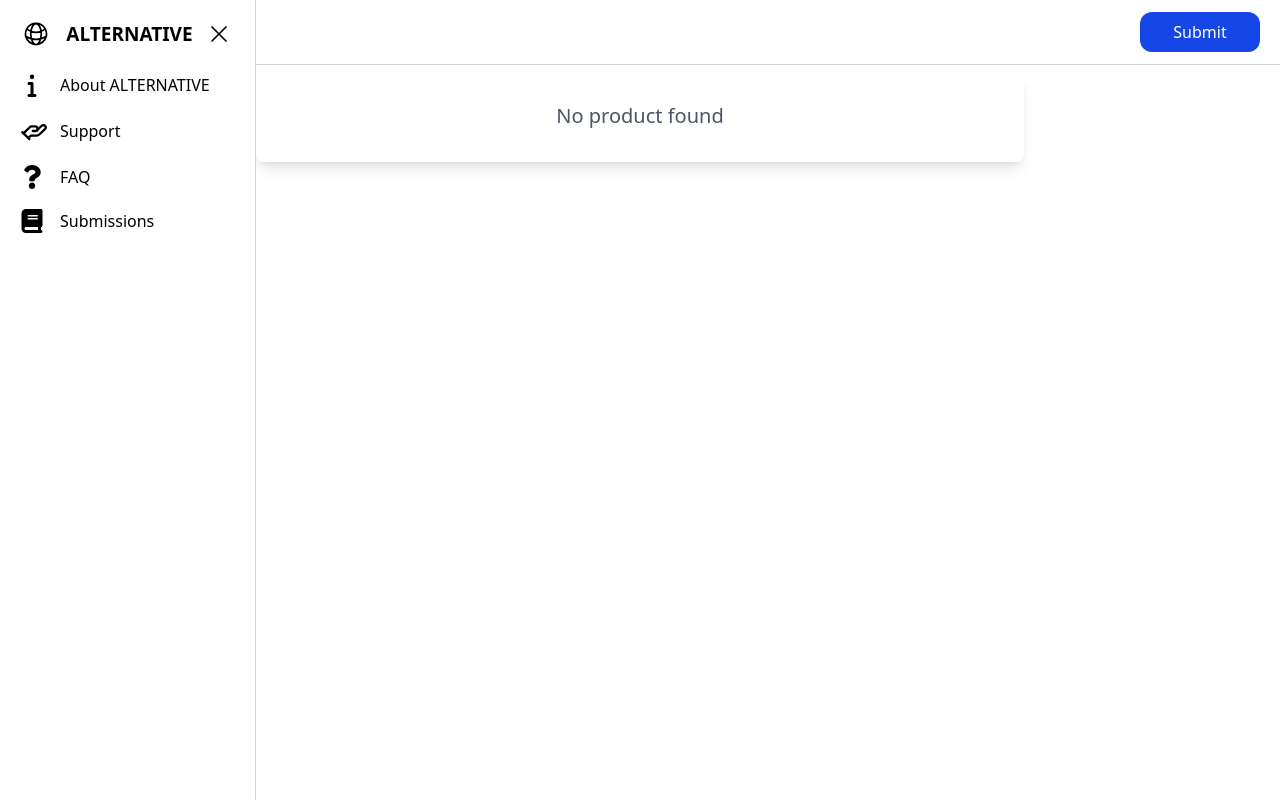
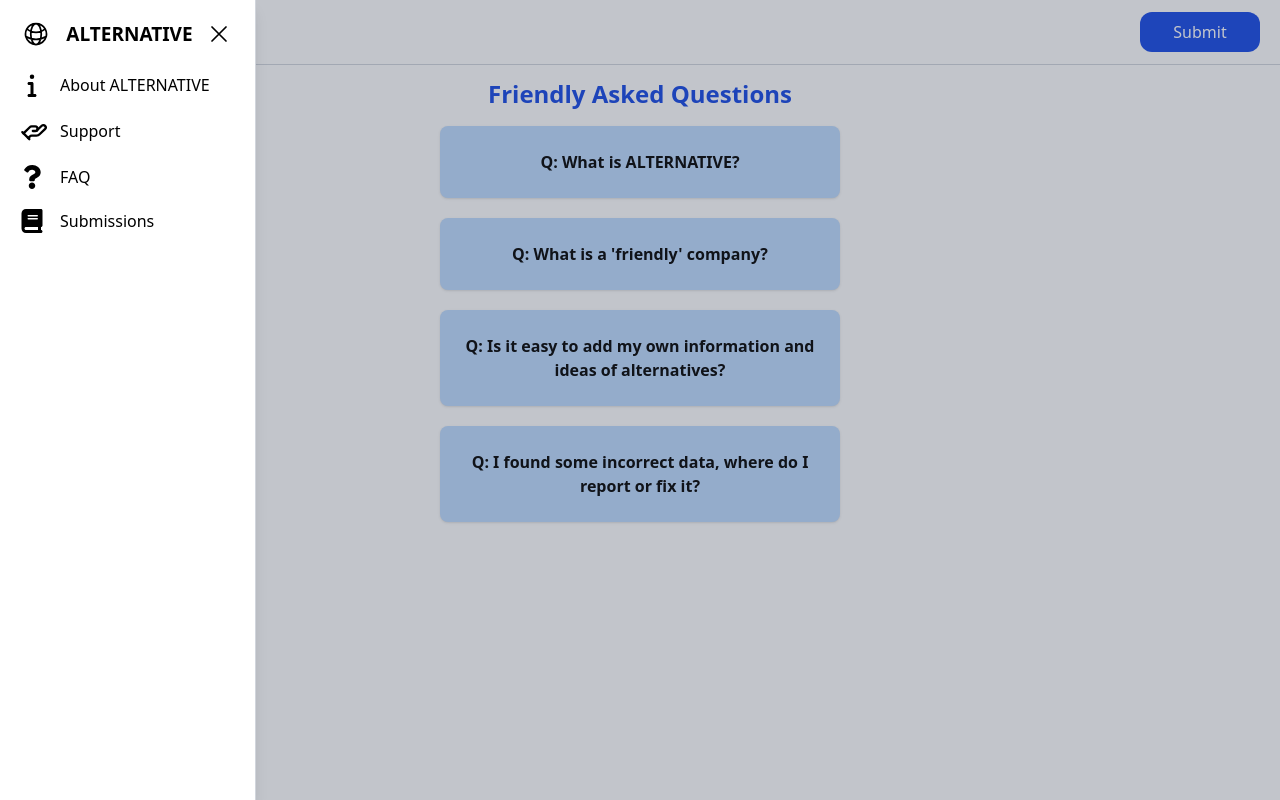
Before and after one commit to pzadev/ALTERNATIVEE, a React (Vite) app in the folder FE/: page /faq in a window 1280 px wide. Both pictures are taken after a click on the icon 32 px from the left and 32 px from the top of the page. Built offline with nearby package versions, Linux system fonts and the light colour scheme; no server answers.

Commit message:
FAQ addition

```diff
--- a/FE/src/Components/App.tsx
+++ b/FE/src/Components/App.tsx
@@ -1,12 +1,12 @@
-import "../App.css"
+import "../App.css";
+import { Routes, Route } from "react-router-dom";
 import Directory from "./Directory";
-// import FlagDisplay from "./FlagDisplay";
 import Header from "./Header";
 import Item from "./Item";
 import About from "./About";
 // import Error from "./Error";
-import { Routes, Route } from "react-router-dom";
 import Submissions from "./Submissions";
+import Faq from "./Faq";
 
 function App() {
   return (
@@ -19,6 +19,7 @@ function App() {
           <Route path="/about" element={<About />} />
           <Route path="/submissions" element={<Submissions />} />
           <Route path="/:alternative" element={<Item />} />
+          <Route path="/faq" element={<Faq />} />
           {/* <Route path="/*" element={<Error />} /> */}
         </Routes>
       </div>
--- a/FE/src/Components/Directory.tsx
+++ b/FE/src/Components/Directory.tsx
@@ -1,9 +1,8 @@
 import { useEffect, useState } from "react";
 import { getItems, getProducts } from "../api";
 import { Link } from "react-router-dom";
+import { updateVotes } from "../api";
 import Flag from "react-world-flags";
-import friendlySticker from "../assets/friendlySticker.png";
-import { updateVotes } from "../api";
 
 interface Product {
   name: string;
@@ -200,7 +199,7 @@ const Directory = () => {
 
       <div className="flex gap-5 w-[100%] mt-4 mb-4 justify-center items-center">
         <button
-          className={`w-15 h-7 flex items-center bg-gray-300 rounded-full p-1 transition ${
+          className={` cursor-pointer w-15 h-7 flex items-center bg-gray-300 rounded-full p-1 transition ${
             showProducts ? "bg-green-500" : "bg-gray-400"
           }`}
           onClick={handleProductButton}
@@ -260,7 +259,7 @@ const Directory = () => {
 
               <div className="flex items-center justify-center mt-3 space-x-3">
                 <button
-                  className="bg-green-500 px-3 py-1 rounded text-white text-sm hover:bg-green-600 transition"
+                  className=" cursor-pointer bg-green-500 px-3 py-1 rounded text-white text-sm hover:bg-green-600 transition"
                   onClick={() => handleVoteUpdate(1, item.Name)}
                 >
                   ▲ Upvote
@@ -268,7 +267,7 @@ const Directory = () => {
                 <span className="text-lg font-bold">{item.Votes}</span>
 
                 <button
-                  className="bg-red-500 px-3 py-1 rounded text-white text-sm hover:bg-red-600 transition"
+                  className="cursor-pointer bg-red-500 px-3 py-1 rounded text-white text-sm hover:bg-red-600 transition"
                   onClick={() => handleVoteUpdate(-1, item.Name)}
                 >
                   ▼ Downvote
--- /dev/null
+++ b/FE/src/Components/Faq.tsx
@@ -0,0 +1,54 @@
+import { useState } from "react";
+
+const Faq = () => {
+  const [openIndex, setOpenIndex] = useState<number | null>(null);
+
+  const questions = [
+    {
+      Question: "What is ALTERNATIVE?",
+      Answer:
+        "ALTERNATIVE is a directory for educating and displaying information about alternatives to leading products/software and companies from friendly countries.",
+    },
+    {
+      Question: "What is a 'friendly' company?",
+      Answer:
+        "A 'friendly' company is one that is from a European or Canadian source and one that does not engage in anti-consumer practises.",
+    },
+    {
+      Question:
+        "Is it easy to add my own information and ideas of alternatives?",
+      Answer:
+        "Yes! Simply click Submit in the header or in the sidebar and fill in the form. It will be added instantly.",
+    },
+    {
+      Question: "I found some incorrect data, where do I report or fix it?",
+      Answer: "Please contact data@alternative.world to report incorrect info.",
+    },
+  ];
+
+  const toggleAnswer = (index: number) => {
+    setOpenIndex((prevIndex) => (prevIndex === index ? null : index));
+  };
+
+  return (
+    <div className="flex flex-col items-center p-2">
+      <h1 className="text-2xl font-bold text-blue-700 mb-4">
+        Friendly Asked Questions
+      </h1>
+      {questions.map((item, index) => (
+        <div
+          key={index}
+          onClick={() => toggleAnswer(index)}
+          className="hover:scale-105 transition-transform duration-100 font-bold bg-blue-200 w-100 h-auto p-6 mb-5 rounded-lg shadow-sm flex flex-col items-center text-center cursor-pointer"
+        >
+          Q: {item.Question}
+          {openIndex === index && (
+            <p className="text-red-600 mt-2">A: {item.Answer}</p>
+          )}
+        </div>
+      ))}
+    </div>
+  );
+};
+
+export default Faq;
--- a/FE/src/Components/Header.tsx
+++ b/FE/src/Components/Header.tsx
@@ -17,7 +17,12 @@ const Header = () => {
         className="size-8 text-black mr-5 hover:text-blue-500 hover:cursor-pointer"
         onClick={toggleSidebar}
       />
-      {isSidebarOpen && <Sidebar setIsSidebarOpen={setIsSidebarOpen} />}
+      {isSidebarOpen && (
+        <Sidebar
+          isSidebarOpen={isSidebarOpen}
+          setIsSidebarOpen={setIsSidebarOpen}
+        />
+      )}
       <div className="flex items-center ">
         <GlobeAltIcon className="h-7.5 w-8 text-blue-700 mr-1 hover:text-blue-500" />
         <Link
--- a/FE/src/Components/Sidebar.tsx
+++ b/FE/src/Components/Sidebar.tsx
@@ -3,14 +3,45 @@ import { FaQuestion } from "react-icons/fa";
 import { LuHandHelping } from "react-icons/lu";
 import { FaInfo, FaBook } from "react-icons/fa6";
 import { Link } from "react-router-dom";
+import { useEffect } from "react";
 
 interface SidebarProps {
   setIsSidebarOpen: React.Dispatch<React.SetStateAction<boolean>>;
+  isSidebarOpen: boolean;
 }
 
-const Sidebar = ({ setIsSidebarOpen }: SidebarProps) => {
+const Sidebar = ({ setIsSidebarOpen, isSidebarOpen }: SidebarProps) => {
+  useEffect(() => {
+    const handleClickOutside = (e: MouseEvent) => {
+      const sidebar = document.getElementById("sidebar");
+      if (sidebar && !sidebar.contains(e.target as Node)) {
+        setIsSidebarOpen(false);
+      }
+    };
+
+    if (isSidebarOpen) {
+      document.addEventListener("mousedown", handleClickOutside);
+    } else {
+      document.removeEventListener("mousedown", handleClickOutside);
+    }
+
+    return () => {
+      document.removeEventListener("mousedown", handleClickOutside);
+    };
+  }, [isSidebarOpen, setIsSidebarOpen]);
+
   return (
-    <div className="fixed top-0 left-0 w-64 h-full bg-white border-r-1 border-gray-300 text-black p-5 z-3">
+    <>
+      {isSidebarOpen && (
+        <div className="fixed inset-0 bg-gray-700 opacity-30 z-2" />
+      )}
+
+      <div
+        id="sidebar"
+        className={`fixed top-0 left-0 w-64 h-full bg-white border-r-1 border-gray-300 text-black p-5 z-3 transform ${
+          isSidebarOpen ? "translate-x-0" : "-translate-x-full"
+        } transition-transform duration-2000 ease-in-out shadow-lg`}
+      >
         <div className="flex items-center w-full mb-3 justify-between">
           <GlobeAltIcon className="h-7 w-8 text-black mr-1 hover:text-blue-500" />
           <a href="/">
@@ -63,6 +94,7 @@ const Sidebar = ({ setIsSidebarOpen }: SidebarProps) => {
           </li>
         </ul>
       </div>
+    </>
   );
 };
 
```
Lines whose indentation alone changed are shown as unchanged.
